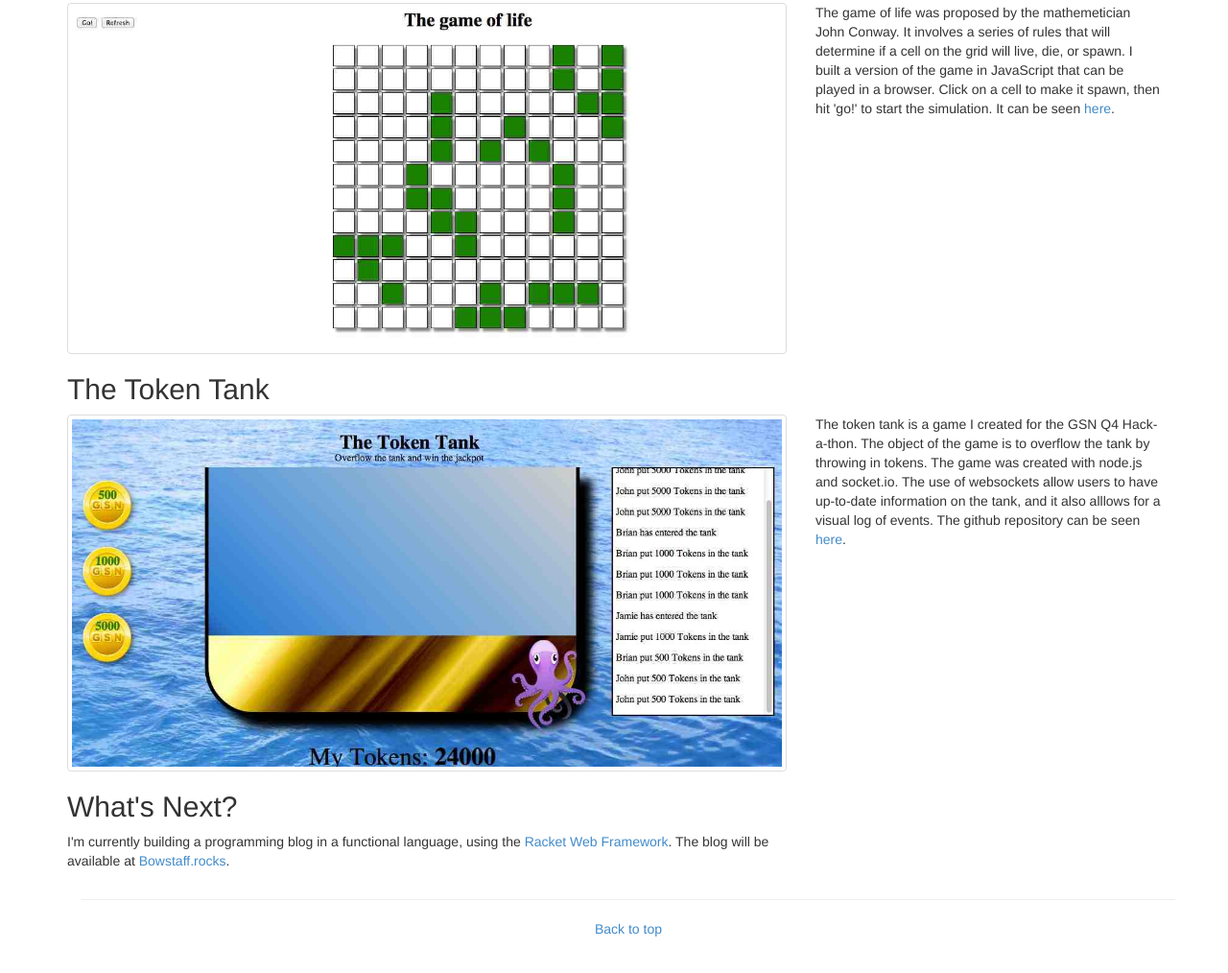
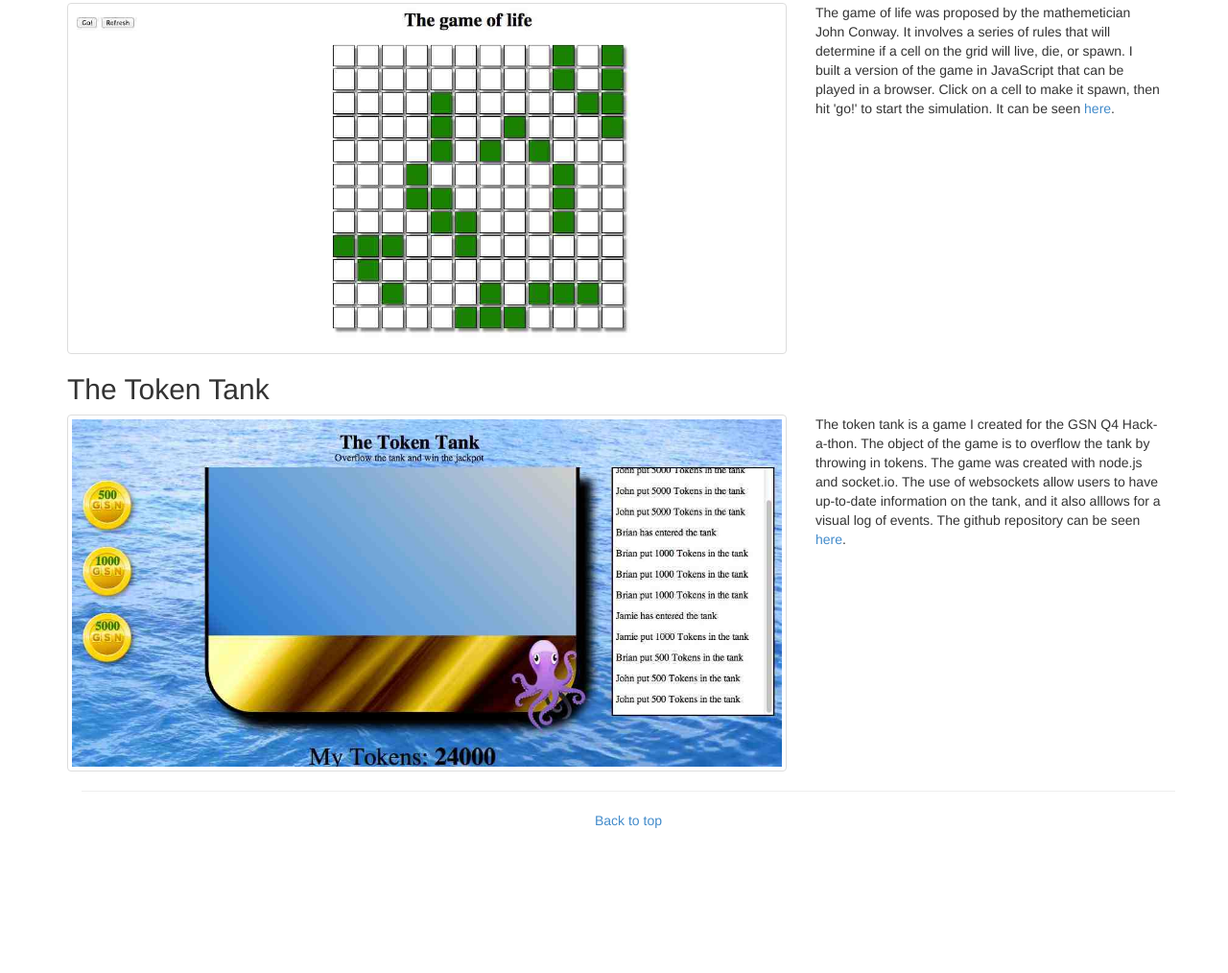
Before and after one commit to kohlerjp/kohlerjp.github.io, a plain HTML site: page projects.html in a window 1280 px wide. Shown: the part 2969-3983 px from the top of the page at 96% size. After the commit the page ends 3884 px from the top, so only its background shows below. Drawn offline with nearby package versions, Linux system fonts and the light colour scheme.

Commit message:
Google domain

```diff
--- a/projects.html
+++ b/projects.html
@@ -155,13 +155,6 @@
             <span class="col-md-4">The token tank is a game I created for the GSN Q4 Hack-a-thon. The object of the game is to overflow the tank by throwing in tokens. The game was created with node.js and socket.io. The use of websockets allow users to have up-to-date information on the tank, and it also alllows for a visual log of events. The github repository can be seen <a href="https://github.com/kohlerjp/tokenTank"> here</a>.</span>
           </div>
 
-          <div class="row">
-            <div class="col-md-8">
-                <h2>What's Next?</h2>
-    <p>I'm currently building a programming blog in a functional language, using the <a href="http://docs.racket-lang.org/web-server/">Racket Web Framework</a>. The blog will be available at <a href="http://bowstaff.rocks">Bowstaff.rocks</a>.</p>
-          </div>
-
-    </div>
 
           <div class="container">
             <hr/>
```
Also changed, not shown: index.html (+1 -3 lines).
